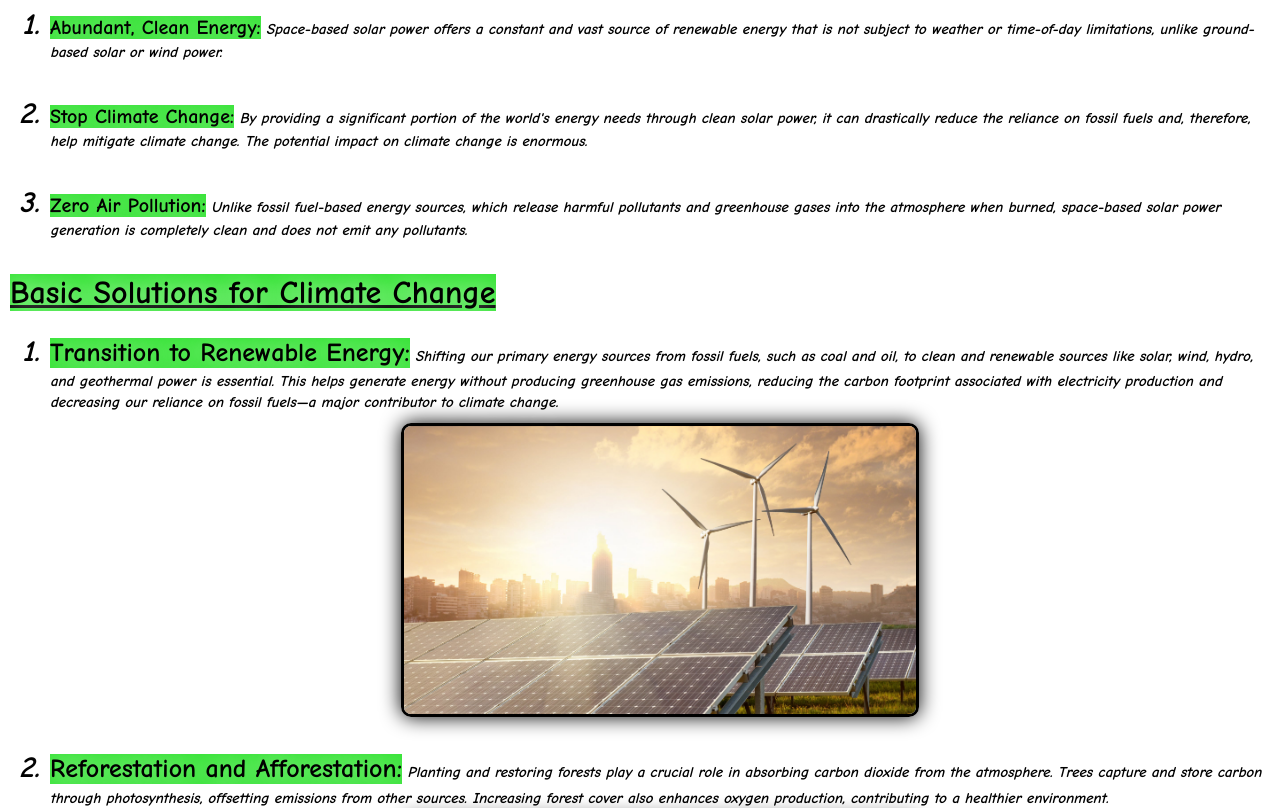
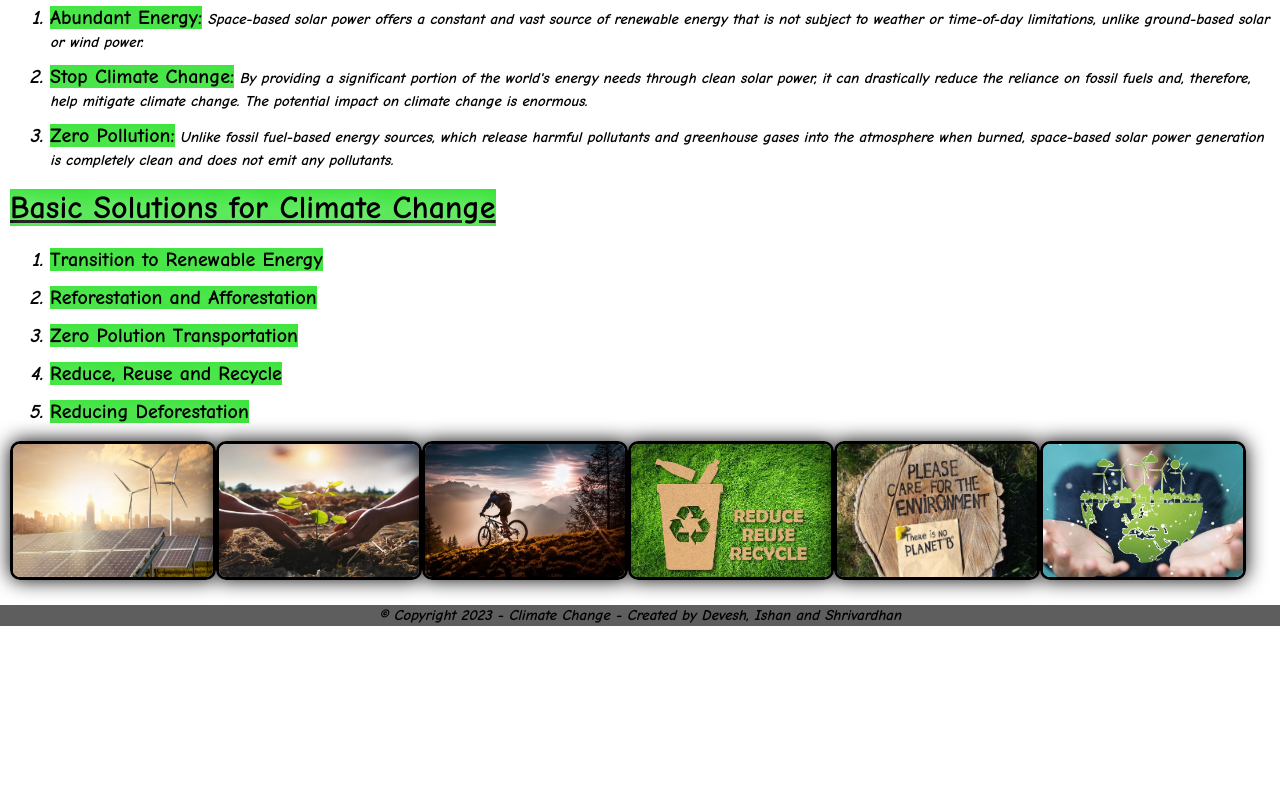
Before and after one commit to DarmoX8/Climate-Change, a plain HTML site: page Solutions.html in a window 1280 px wide. Shown: the part 1260-2068 px from the top of the page. After the commit the page ends 1886 px from the top, so only its background shows below. Drawn offline with Linux system fonts and the light colour scheme.

Commit message:
Update Solutions.html

```diff
--- a/Solutions.html
+++ b/Solutions.html
@@ -7,9 +7,9 @@
     <link rel="icon" href="Images/Favicon.png" type="image/png">
     <script defer src="script.js"></script>
     <style>
-        ol>li{margin-bottom: 30px;}
+        ol>li{margin-bottom: 10px;}
         #content h2,#content h3{display: inline;background: rgb(52, 228, 52);}
-        ol>li::marker{font-size: 30px;}
+        ol>li::marker{font-size: 20px;}
     </style>
 </head>
 
@@ -93,59 +93,43 @@
 
             <li>This collected solar energy is converted into electricity in the body and then transmitted to the Earth's surface using the antenna.</li>
 
-            <li>On the ground, specialized receivers capture the transmitted energy and convert it back into electricity for various applications, such as powering homes, industries, and electric vehicles.</li>
+            <li>On the ground, specialized receivers capture the transmitted energy and convert it back into electricity.</li>
         </ul>
         <img src="Images/Content/GIF.gif" alt="Cresolar Function">
         <h3><span>Aspects of this Innovation</span></h3>
         <ol>
             <li>
-                <h3>Abundant, Clean Energy:</h3> Space-based solar power offers a constant and vast source of renewable energy that is not subject to weather or time-of-day limitations, unlike ground-based solar or wind power.
+                <h3>Abundant Energy:</h3> Space-based solar power offers a constant and vast source of renewable energy that is not subject to weather or time-of-day limitations, unlike ground-based solar or wind power.
             </li>
             <li>
                 <h3>Stop Climate Change:</h3> By providing a significant portion of the world's energy needs through clean solar power, it can drastically reduce the reliance on fossil fuels and, therefore, help mitigate climate change. The potential impact on climate change is enormous.
             </li>
             <li>
-                <h3>Zero Air Pollution:</h3> Unlike fossil fuel-based energy sources, which release harmful pollutants and greenhouse gases into the atmosphere when burned, space-based solar power generation is completely clean and does not emit any pollutants.
+                <h3>Zero Pollution:</h3> Unlike fossil fuel-based energy sources, which release harmful pollutants and greenhouse gases into the atmosphere when burned, space-based solar power generation is completely clean and does not emit any pollutants.
             </li>
         </ol>
 
         <h1><span>Basic Solutions for Climate Change</span></h1>
         <ol>
-            <li>
-                <h2>Transition to Renewable Energy:</h2> Shifting our primary energy sources from fossil fuels, such as coal and oil, to clean and renewable sources like solar, wind, hydro, and geothermal power is essential. This helps generate energy without producing greenhouse gas emissions, reducing the carbon footprint associated with electricity production and decreasing our reliance on fossil fuels—a major contributor to climate change.
-                <img src="Images/Content/Renewable Energy.jpg" alt="Renewable Energy">
-            </li>
+            <li><h3>Transition to Renewable Energy</h3></li>
 
-            <li>
-                <h2>Reforestation and Afforestation:</h2> Planting and restoring forests play a crucial role in absorbing carbon dioxide from the atmosphere. Trees capture and store carbon through photosynthesis, offsetting emissions from other sources. Increasing forest cover also enhances oxygen production, contributing to a healthier environment.
-                <img src="Images/Content/Plant Saplings.jpg" alt="Plant Saplings">
-            </li>
+            <li><h3>Reforestation and Afforestation</h3></li>
 
-            <li>
-                <h2>Sustainable Agriculture:</h2> Adopting sustainable farming practices involves reducing greenhouse gas emissions, improving soil health, and minimizing deforestation for agricultural purposes. These practices include efficient water and resource management, organic farming methods, and crop rotation, all of which collectively contribute to a healthier environment while ensuring long-term food security.
-                <img src="Images/Content/Sustainable Agriculture.jpg" alt="Sustainable Agriculture">
-            </li>
+            <li><h3>Zero Polution Transportation</h3></li>
 
-            <li>
-                <h2>Transportation Solutions:</h2> Promoting public transportation, electric vehicles, and alternative transportation modes like running, jogging, walking, and cycling helps reduce pollution and benefits the environment. These changes can make our transportation cleaner and more environmentally friendly.
-                <img src="Images/Content/Ride Bicycles.jpg" alt="Ride Bicycles">
-            </li>
+            <li><h3>Reduce, Reuse and Recycle</h3></li>
 
-            <li>
-                <h2>Circular Economy:</h2> Instead of throwing things away, we can make items last longer by reducing, reusing, and recycling (The 3 R's). These actions help reduce waste and emissions. When we're done with something, recycling or repurposing it conserves resources and minimizes environmental impact.
-                <img src="Images/Content/The 3 Rs.webp" alt="The 3 R's">
-            </li>
-
-            <li>
-                <h2>Climate Education:</h2> Learning about climate change and its effects on the Earth is crucial. It involves understanding how our actions, like using energy or cutting down trees, can harm the planet. When we are better informed, we can make choices to protect our environment and combat climate change.
-                <img src="Images/Content/Climate Education.webp" alt="Climate Education">
-            </li>
-
-            <li>
-                <h2>Reducing Deforestation:</h2> This means cutting down fewer trees in forests. Trees are important because they help clean the air and provide homes for animals. By reducing deforestation and planting more trees, we can maintain healthy forests and protect the environment.
-                <img src="Images/Content/Deforestation.jpg" alt="Deforestation">
-            </li>
+            <li><h3>Reducing Deforestation</h3></li>
         </ol>
+        <div style="display: flex; flex-wrap: wrap;">
+                <img src="Images/Content/Renewable Energy.jpg" alt="Renewable Energy" style="margin: 0; width: 200px;">
+                <img src="Images/Content/Plant Saplings.jpg" alt="Plant Saplings" style="margin: 0; width: 200px;">
+                <img src="Images/Content/Ride Bicycles.jpg" alt="Ride Bicycles" style="margin: 0; width: 200px;">
+                <img src="Images/Content/The 3 Rs.webp" alt="The 3 R's" style="margin: 0; width: 200px;">
+                <img src="Images/Content/Deforestation.jpg" alt="Deforestation" style="margin: 0; width: 200px;">
+                <img src="Images/Content/Climate Education.webp" alt="Climate Education" style="margin: 0; width: 200px;">
+            </tr>
+        </div>
     </div>
 
     <footer>&copy; Copyright 2023 - Climate Change - Created by Devesh, Ishan and Shrivardhan</footer>
```
